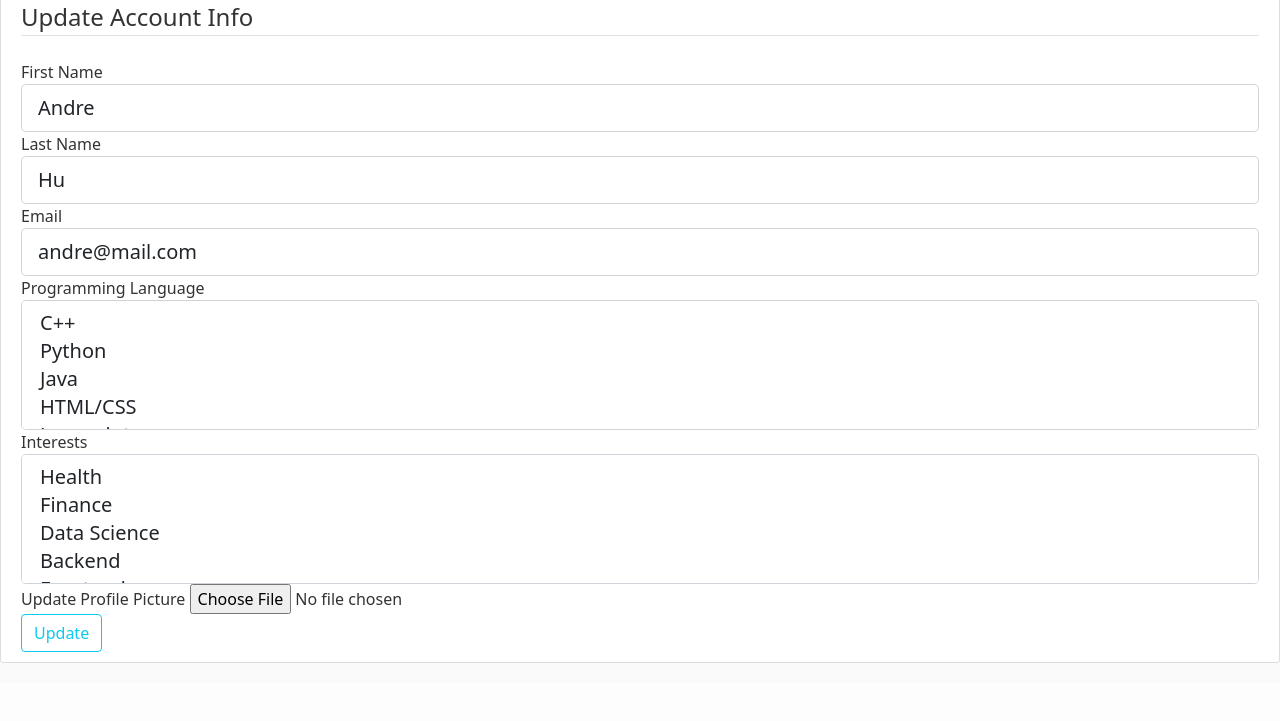
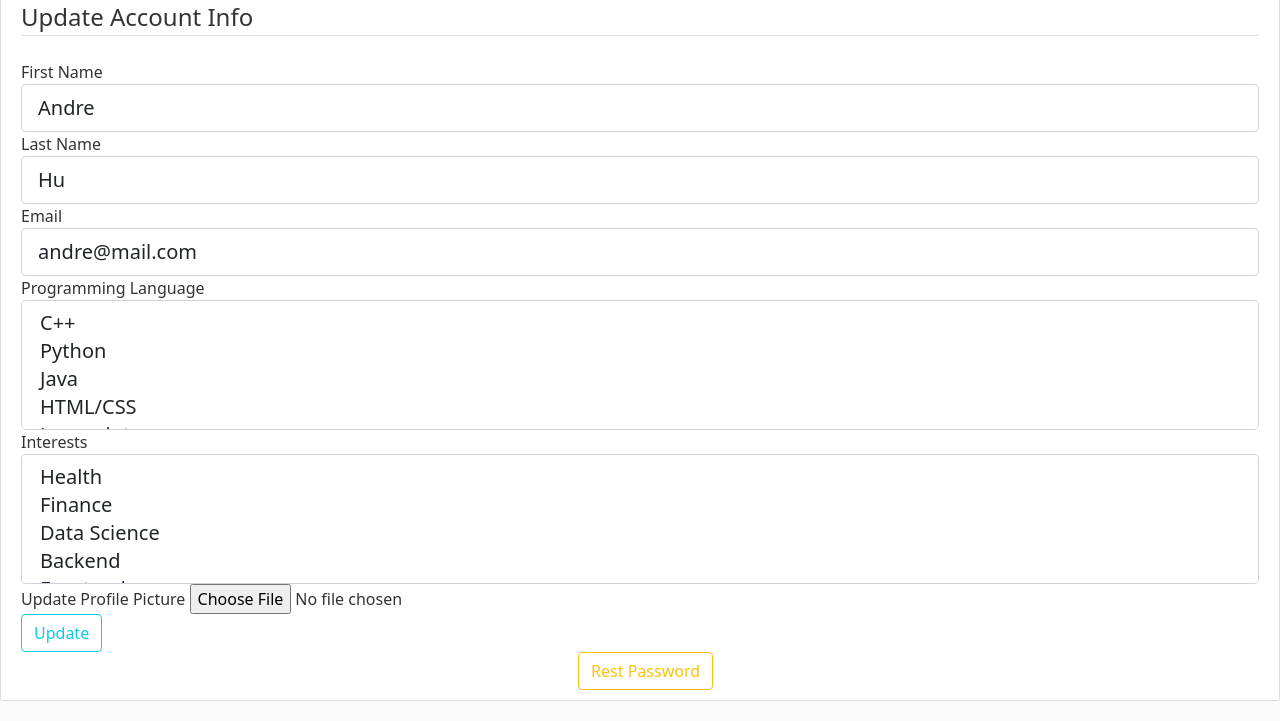
Before and after one commit to ShikaiWang-Sky/CodeToGiveAlpharetta, a Flask app: page /account in a window 1280 px wide. Shown: the part 329-1050 px from the top of the page. Before the commit the page ends 992 px from the top, so only its background shows below. Run offline with Flask 2, Linux system fonts and the light colour scheme; a user stored in the database is signed in; parts of the project's set-up code (start-up, migrations or seed data) failed here and were passed over; some libraries are stand-ins or nearby versions.

Commit message:
add reset password btn to account.html

```diff
--- a/flaskblog/templates/account.html
+++ b/flaskblog/templates/account.html
@@ -1,13 +1,13 @@
 {% extends "layout.html" %}
 {% block content %}
     <div class="content-section">
-      <div class="media">
-        <img class="rounded-circle account-img" src="{{ image_file }}">
-        <div class="media-body">
-          <h2 class="account-heading">{{ current_user.first_name }} {{ current_user.last_name}}</h2>
-          <p class="text-secondary">{{ current_user.email }}</p>
+        <div class="media">
+            <img class="rounded-circle account-img" src="{{ image_file }}">
+            <div class="media-body">
+                <h2 class="account-heading">{{ current_user.first_name }} {{ current_user.last_name }}</h2>
+                <p class="text-secondary">{{ current_user.email }}</p>
+            </div>
         </div>
-      </div>
         <form method="POST" action="" enctype="multipart/form-data">
             {{ form.hidden_tag() }}
             <fieldset class="form-group">
@@ -96,5 +96,14 @@
                 {{ form.submit(class="btn btn-outline-info") }}
             </div>
         </form>
+        {#  reset password btn #}
+        <div style="margin-left: 45%">
+            <button type="button" class="btn btn-outline-warning" onclick="toReset()">Rest Password</button>
+        </div>
     </div>
+    <script>
+        function toReset() {
+            window.location.href="/reset_token"
+        }
+    </script>
 {% endblock content %}
```
Also changed, not shown: flaskblog/site.db.
